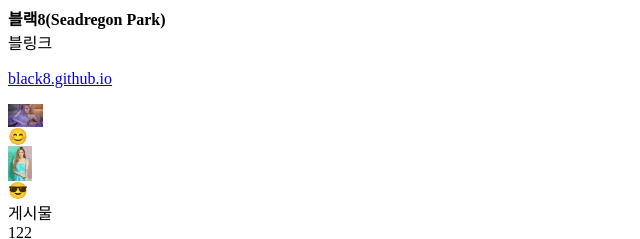
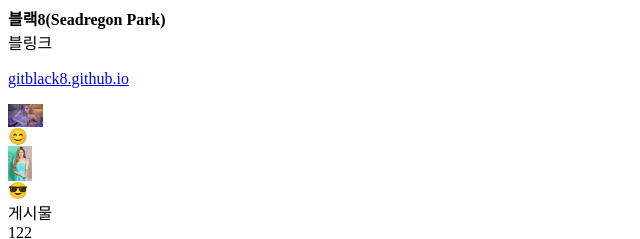
Before and after one commit to gitblack8/insta, a plain HTML site: page index.html in a window 1280 px wide. Shown: the part 280-519 px from the top of the page, 0-640 px from the left. Drawn offline with Linux system fonts and the light colour scheme.

Commit message:
ver 1.0 html 뼈대

```diff
--- a/index.html
+++ b/index.html
@@ -22,7 +22,7 @@
             <p>
             <a href="github.com/gitblack8">
 
-                black8.github.io
+                gitblack8.github.io
             </a>
             </p>
         </div>
```
